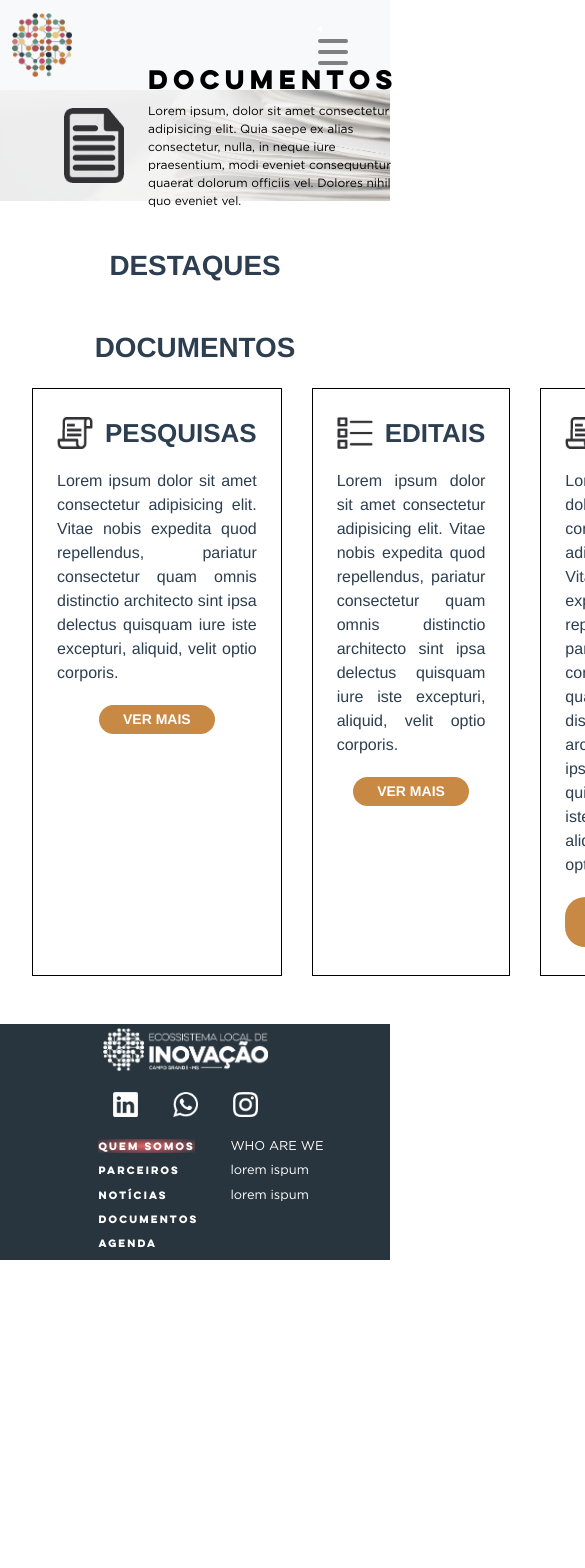
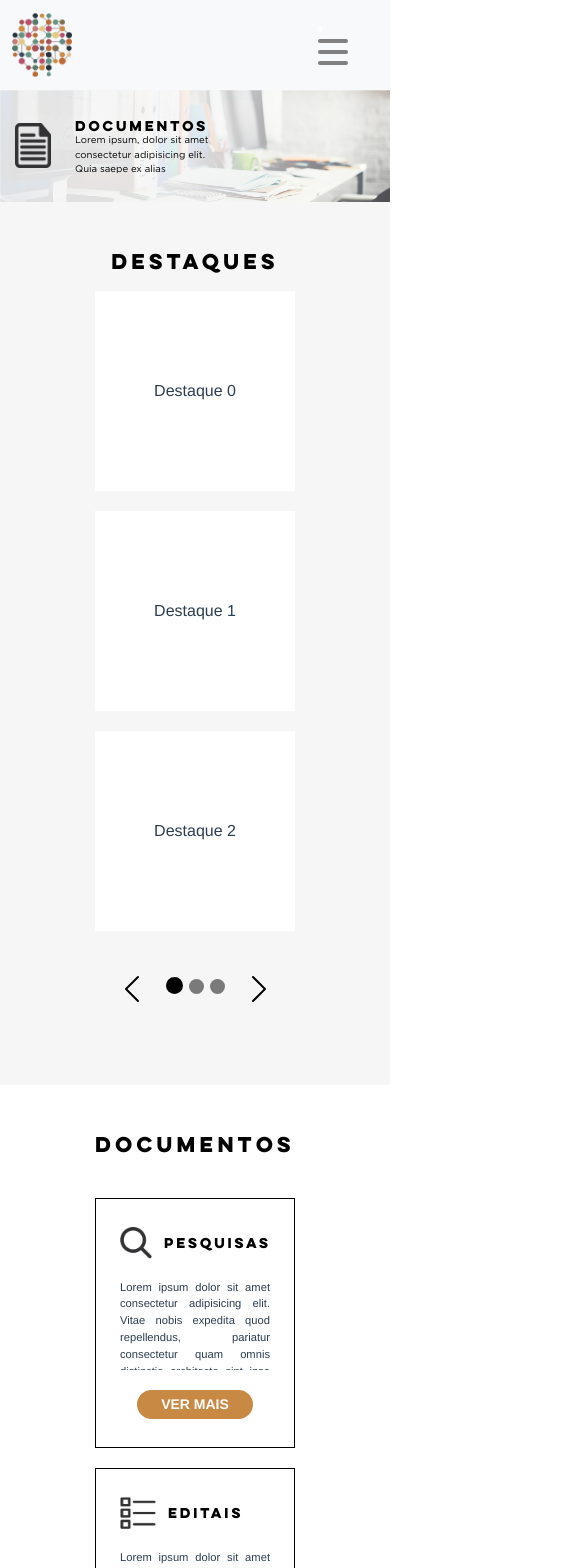
Before and after one commit to sesistartup/ecossistemadeinovacaocg, a Vue app: page /documentos in a window 390 px wide. Shown: the top 1568 px of the page, 585 px wide, since content can reach past the window. Before the commit the page ends 1260 px from the top, so only its background shows below. Built offline with nearby package versions, Linux system fonts and the light colour scheme.

Commit message:
done: documentos

```diff
--- a/src/App.vue
+++ b/src/App.vue
@@ -1,41 +1,4 @@
 <script setup lang="ts">
-// This starter template is using Vue 3 <script setup> SFCs
-// Check out https://v3.vuejs.org/api/sfc-script-setup.html#sfc-script-setup
-// import HelloWorld from './components/general/HelloWorld.vue'
-// import { useFruitStore } from './stores/fruits/store'
-// import NavBar from './components/NavBar.vue';
-
-// const fruitStore = useFruitStore() // atribuindo state
-
-// console.log(fruitStore.$state.fruit)
-
-// fruitStore.$patch({ // mutando state declarativamente
-//   fruit: {
-//     color: 'red',
-//     flavor: 'sweet',
-//     amount: 0,
-//     name: 'apple'
-//   }
-// })
-
-// console.log(fruitStore.$state.fruit)
-
-// fruitStore.$patch((state) => { // mutando state por função
-//   const name: string = state.fruit.name
-//   if (name === 'apple') {
-//     state.fruit.amount = 11
-//   } else {
-//     state.fruit.amount = 93
-//   }
-// })
-
-// console.log(fruitStore.$state.fruit)
-
-// // para acessar um getter, basta invocá-lo como se fosse propriedade de um objeto ou um método
-// fruitStore.amountPlusOneWithoutThis
-// fruitStore.amountPlusOneWithThis
-
-// fruitStore.fetchData('https://pokeapi.co/api/v2/pokemon/ditto')
 </script>
 
 <template>
@@ -99,19 +62,80 @@
 .mr-auto {
   margin-right: auto;
 }
+.banner-text-container {
+  width: 100%;
+  max-width: 500px;
+  h1 {
+    font-size: 2.5rem;
+    margin-bottom: 0;
+  }
+  p {
+    text-align: start;
+    font-size: 1rem !important;
+    max-height: 100px;
+    height: 100%;
+    margin-bottom: 0;
+    overflow-y: auto;
+  }
+}
+@media (max-width: 1200px) {
+  .banner-text-container {
+    h1 {
+      font-size: 2rem;
+    }
+    p {
+      text-align: start;
+      font-size: 1rem !important;
+      max-height: 60px;
+    }
+  }
+}
 @media (max-width: 991px) {
   .ghp {
     padding: 0 100px !important;
+  }
+  .banner-text-container {
+    max-width: 300px;
+    h1 {
+      font-size: 1.5rem;
+    }
+    p {
+      text-align: start;
+      font-size: 0.8rem !important;
+      max-height: 60px;
+    }
   }
 }
 @media (max-width: 768px) {
   .ghp {
     padding: 0 50px !important;
   }
+  .banner-text-container {
+    max-width: 200px;
+    h1 {
+      font-size: 1rem;
+    }
+    p {
+      text-align: start;
+      font-size: 0.7rem !important;
+      max-height: 60px;
+    }
+  }
 }
 @media (max-width: 576px) {
   .ghp {
     padding: 0 15px !important;
   }
+  .banner-text-container {
+    max-width: 150px;
+    h1 {
+      font-size: 0.8rem;
+    }
+    p {
+      text-align: start;
+      font-size: 0.6rem !important;
+      max-height: 40px;
+    }
+  }
 }
 </style>
--- a/src/components/documentos/CardDocumentos.vue
+++ b/src/components/documentos/CardDocumento.vue
@@ -2,7 +2,7 @@
   <div class="card-documentos-content">
     <div>
       <img :src="iconPath" />
-      <h1>{{title}}</h1>
+      <h1 class="dark-title">{{title}}</h1>
     </div>
 
 
@@ -13,21 +13,20 @@
 </template>
 
 <script setup lang="ts">
-
-  const documentosProps = defineProps({
-    title: String,
-    iconPath: String,
-  })
-
+  const props = defineProps<{
+    title: string
+    iconPath: string
+  }>()
 </script>
 
 <style lang="scss" scoped>
 .card-documentos-content {
-  width: 100%;
+  width: 325px;
   border: 1px solid black;
   padding: 28px 24px;
   display: flex;
   flex-direction: column;
+  margin: 10px 0;
 
   > div {
     display: flex;
@@ -37,7 +36,7 @@
       margin: 0;
       margin-left: 12px;
       font-weight: bold;
-      font-size: 26px;
+      font-size: 1.2rem;
       text-transform: uppercase;
     }
 
@@ -50,6 +49,8 @@
   > p {
     margin: 20px 0;
     text-align: justify;
+    height: 100%;
+    overflow-y: auto;
   }
 
   > button {
@@ -64,4 +65,16 @@
     font-size: 14px;
   }
 }
+@media (max-width: 576px) {
+  .card-documentos-content {
+    width: 200px;
+    height: 250px;
+    > div > h1 {
+      font-size: 0.8rem;
+    }
+    > p {
+      font-size: 0.7rem;
+    }
+  }
+}
 </style>
--- /dev/null
+++ b/src/components/documentos/ContainerDestaques.vue
@@ -0,0 +1,192 @@
+<template>
+  <section id="destaques-documentos">
+    <header>
+      <h1 class="dark-title">DESTAQUES</h1>
+    </header>
+    <main>
+    <nav v-for="(cardPage, index) in dummyCardsPages">
+      <div class="destaques" v-if="index === selectedPage">
+        <div v-for="(card, index) in cardPage" :key="index" class="useless-box">Destaque {{ index }}</div>
+      </div>
+    </nav>
+    </main>
+    <footer>
+      <button type="button" @click.prevent="setSelectedPage(selectedPage - 1)" class="carousel-control-prev-icon"/>
+      <div class="box">
+        <button type="button" v-for="(indicator, index) in indicators" :key="indicator" class="indicator" :class="{'active': selectedPage === index}" @click.prevent="setSelectedPage(index)"/>
+      </div>
+      <button type="button" @click.prevent="setSelectedPage(selectedPage + 1)" class="carousel-control-next-icon"/>
+    </footer>
+  </section>
+</template>
+
+<script setup lang="ts">
+import { reactive, ref } from 'vue'
+
+const selectedPage = ref(0)
+const indicators = ref(3)
+const dummyCardsPages = reactive([
+  [
+    {
+      hasImage: false,
+      image: 'opa',
+      nomeEvento: "Evento 01",
+      dataEvento: "11/11/2023",
+      enderecoEvento: "Quadrado das Sungas, WTF",
+    },
+    {
+      hasImage: false,
+      image: 'opa',
+      nomeEvento: "Evento 01",
+      dataEvento: "11/11/2023",
+      enderecoEvento: "Losango das Regatas, WTF",
+    },
+    {
+      hasImage: false,
+      image: 'opa',
+      nomeEvento: "Evento abc",
+      dataEvento: "27/11/2023",
+      enderecoEvento: "Triângulo das Bermudas, WTF",
+    }
+  ],
+  [
+    {
+      hasImage: false,
+      image: 'opa',
+      nomeEvento: "Macacos me mordam",
+      dataEvento: "11/11/2023",
+      enderecoEvento: "Quadrado das Sungas, WTF",
+    },
+    {
+      hasImage: false,
+      image: 'opa',
+      nomeEvento: "Evento 01",
+      dataEvento: "11/11/2023",
+      enderecoEvento: "Losango das Regatas, WTF",
+    },
+    {
+      hasImage: false,
+      image: 'opa',
+      nomeEvento: "Evento abc",
+      dataEvento: "27/11/2023",
+      enderecoEvento: "Triângulo das Bermudas, WTF",
+    }
+  ],
+  [
+    {
+      hasImage: false,
+      image: 'opa',
+      nomeEvento: "Evento 01",
+      dataEvento: "11/11/2023",
+      enderecoEvento: "Quadrado das Sungas, WTF",
+    },
+    {
+      hasImage: false,
+      image: 'opa',
+      nomeEvento: "Evento 01",
+      dataEvento: "11/11/2023",
+      enderecoEvento: "Losango das Regatas, WTF",
+    },
+    {
+      hasImage: false,
+      image: 'opa',
+      nomeEvento: "Treinamento do cão",
+      dataEvento: "27/11/2023",
+      enderecoEvento: "Triângulo das Bermudas, WTF",
+    }
+  ]
+])
+
+const setSelectedPage = (page: number) => {
+  console.log(page)
+  if (page >= indicators.value) {
+    selectedPage.value = 0
+  } else if (page < 0) {
+    selectedPage.value = 2
+  } else {
+    selectedPage.value = page
+  }
+}
+</script>
+
+<style scoped lang="scss">
+
+  section#destaques-documentos {
+    padding-top: 3rem;
+    padding-bottom: 3rem;
+    .destaques {
+      display: flex;
+      flex-direction: row;
+      justify-content: space-between;
+      align-items: center;
+      flex-wrap: wrap;
+      min-height: 400px;
+      height: fit-content;
+    }
+  }
+  .useless-box {
+    background-color: #fff;
+    display: flex;
+    flex-direction: column;
+    justify-content: center;
+    align-items: center;
+    height: 300px;
+    width: 300px;
+    margin: 10px 0;
+  }
+  footer {
+    display: flex;
+    flex-direction: row;
+    align-items: center;
+    justify-content: center;
+    margin-bottom: 2rem;
+    margin-top: 2rem;
+    .box {
+      margin-left: 15px;
+      margin-right: 15px;
+    }
+    .indicator {
+      box-sizing: content-box;
+      flex: 0 1 auto;
+      width: 15px;
+      height: 15px;
+      padding: 0;
+      margin-right: 3px;
+      margin-left: 3px;
+      text-indent: -999px;
+      cursor: pointer;
+      background-color: #000;
+      background-clip: padding-box;
+      border: 0;
+      opacity: .5;
+      transition: opacity .6s ease;
+      border-radius: 15px;
+    }
+    .carousel-control-prev-icon, .carousel-control-next-icon {
+      border: 0;
+      background-color: unset;
+      filter: invert(1) grayscale(100);
+    }
+    .active {
+      opacity: 1 !important;
+      height: 17px !important;
+      width: 17px !important;
+    }
+  }
+  @media (max-width: 1210px) {
+    section#destaques-documentos {
+      .destaques {
+        justify-content: space-around;
+      }
+    }
+  }
+  @media (max-width: 576px) {
+    .useless-box {
+      height: 200px;
+      width: 200px;
+    }
+    .dark-title {
+      font-size: 1.2rem;
+    }
+  }
+</style>
--- a/src/views/documentos/Documentos.vue
+++ b/src/views/documentos/Documentos.vue
@@ -3,30 +3,29 @@
 	<section class="container-fluid">
 		<main>
 			<Banner
-				path="/noticias/banner.png"
+				path="/documentos/banner.png"
 				pixels-bg-height="710px"
 			>
-				<div class="banner-documentos-content">
+				<div class="banner-documentos-content ghp">
 					<img src="/documentos/icone-documento.png" alt="icon">
-					<div>
+					<div class="banner-text-container">
 						<h1 class="dark-title">Documentos</h1>
 						<p class="dark-body-text">Lorem ipsum, dolor sit amet consectetur adipisicing elit. Quia saepe ex alias consectetur, nulla, in neque iure praesentium, modi eveniet consequuntur quaerat dolorum officiis vel. Dolores nihil quo eveniet vel.</p>
 					</div>
 				</div>
 			</Banner>
 
-			<div class="destaques-content">
-				<h1>Destaques</h1>
-				<!-- pendente -->
+			<div class="destaques-content ghp">
+				<ContainerDestaques />
 			</div>
 
 			<div class="noticias-content">
-				<h1>Documentos</h1>
+				<h1 class="dark-title">Documentos</h1>
 
-				<div class="card-documentos-container">
-					<CardDocumentos title="Pesquisas" iconPath="/documentos/icone-leis.png" />
-					<CardDocumentos title="Editais" iconPath="/documentos/icone-editais.png" />
-					<CardDocumentos title="Leis" iconPath="/documentos/icone-leis.png" />
+				<div class="card-documentos-container ghp">
+					<CardDocumento title="Pesquisas" iconPath="/documentos/lupinha.png" />
+					<CardDocumento title="Editais" iconPath="/documentos/icone-editais.png" />
+					<CardDocumento title="Leis" iconPath="/documentos/icone-leis.png" />
 				</div>
 			</div>
 		</main>
@@ -36,7 +35,8 @@
 
 <script setup lang="ts">
 import Banner from '../../components/general/Banner.vue';
-import CardDocumentos from '../../components/documentos/CardDocumentos.vue';
+import CardDocumento from '../../components/documentos/CardDocumento.vue';
+import ContainerDestaques from '../../components/documentos/ContainerDestaques.vue'
 
 </script>
 
@@ -50,7 +50,6 @@ section.container-fluid {
 	top: 0;
 	width: 100%;
 	height: 100%;
-	padding-left: 64px;
 
 	display: flex;
 	align-items: center;
@@ -67,8 +66,6 @@ section.container-fluid {
 		flex-direction: column;
 		align-items: flex-start;
 
-		width: 400px;
-
 		p {
 			text-align: start;
 			font-size: 12px;
@@ -78,9 +75,8 @@ section.container-fluid {
 
 .destaques-content {
 	width: 100%;
-  margin: 48px 0;
-	padding: 0 32px;
 	margin-bottom: 24px;
+  background-color: #f6f6f6;
 
 	> h1 {
 		font-weight: bold !important;
@@ -91,23 +87,36 @@ section.container-fluid {
 .noticias-content {
 	width: 100%;
   margin: 48px 0;
-	padding: 0 32px;
 
 	> h1 {
 		font-weight: bold !important;
 		text-transform: uppercase;
+    font-size: 1.5rem;
 	}
 }
 
 .card-documentos-container {
-	margin: 24px auto 0;
-
-	width: 100%;
-	max-width: 1000px;
-
-
-	display: grid;
-	grid-template-columns: repeat(3, 1fr);
-	gap: 30px;
+	display: flex;
+  flex-direction: row;
+  flex-wrap: wrap;
+  justify-content: space-between;
+  margin-top: 2rem;
+}
+@media (max-width: 1045px) {
+  .card-documentos-container {
+    justify-content: space-around;
+  }
+}
+@media (max-width: 576px) {
+  .banner-documentos-content {
+    img {
+      min-width: 35px;
+    }
+  }
+  .noticias-content {
+    > h1 {
+      font-size: 1.2rem;
+    }
+  }
 }
 </style>
```
Also changed, not shown: public/documentos/banner.png (added), public/documentos/lupinha.png (added).
